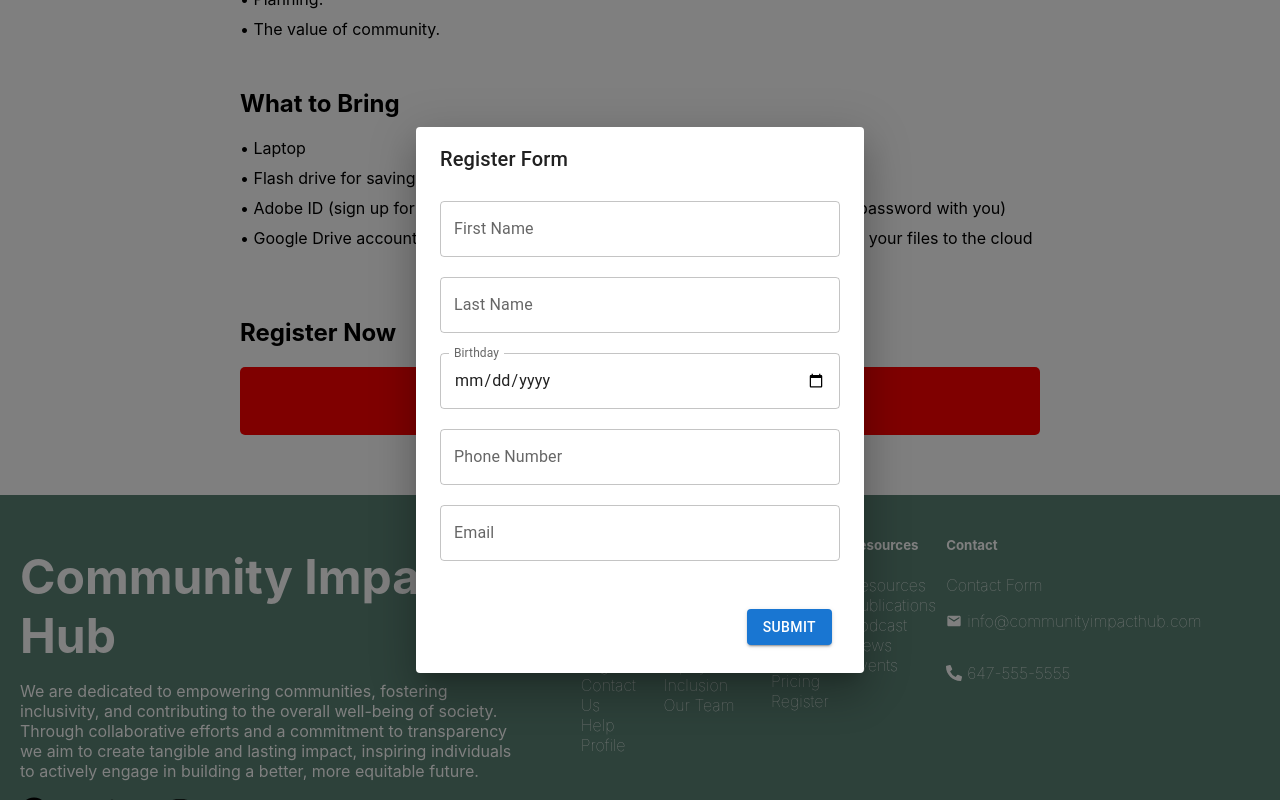
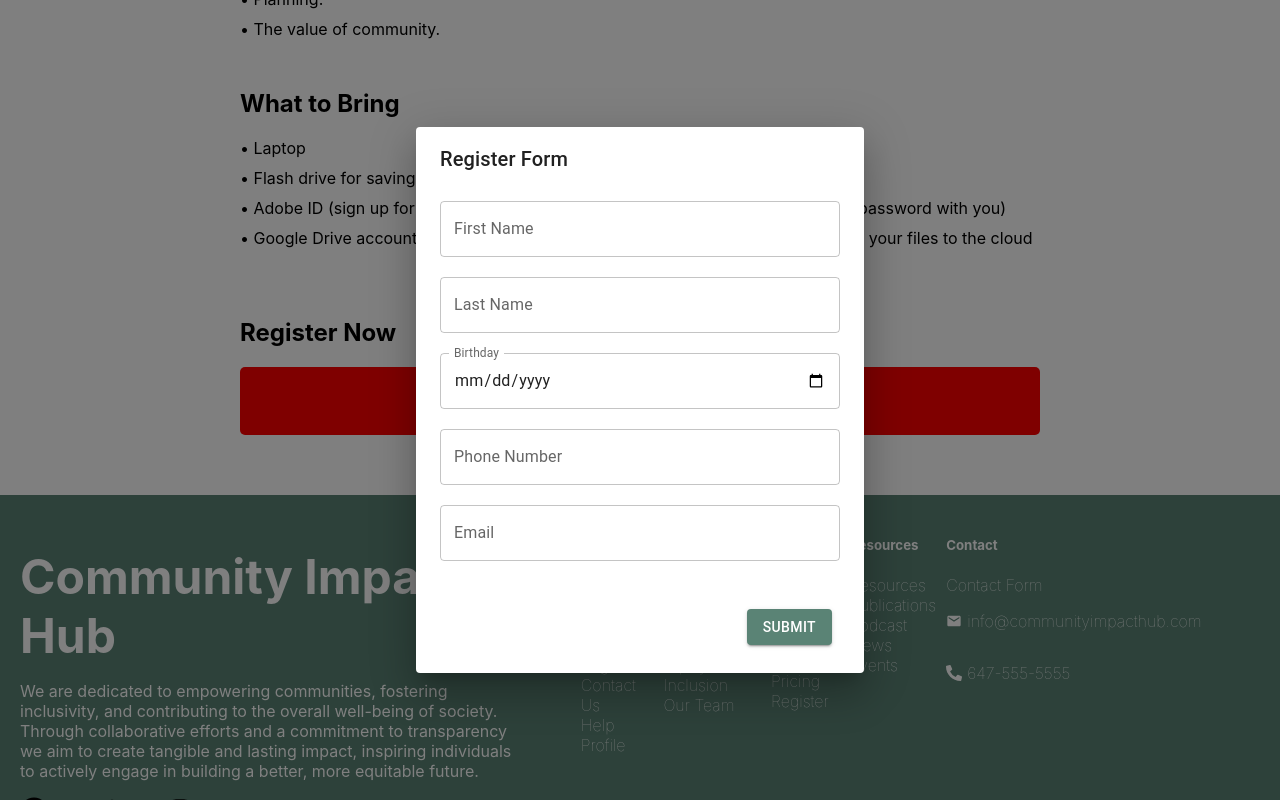
Before and after one commit to venuraperera99/Community-Impact-Hub, a React (Create React App) app: page /summercamp in a window 1280 px wide. Both pictures are taken after a click on the button "Spring / Summer Registration". Shown: the part 1769-2569 px from the top of the page. Built offline with nearby package versions, Linux system fonts and the light colour scheme.

Commit message:
minor changes to form and package.json

```diff
--- a/package.json
+++ b/package.json
@@ -17,7 +17,7 @@
     "yup": "^1.3.3"
   },
   "scripts": {
-    "start": "CHOKIDAR_USEPOLLING=true react-scripts start",
+    "start": "react-scripts start",
     "build": "react-scripts build",
     "test": "react-scripts test",
     "eject": "react-scripts eject"
--- a/src/components/form/Form.js
+++ b/src/components/form/Form.js
@@ -121,7 +121,7 @@ const Form = ({ onClose }) => {
             className="form-field"
           />
           <DialogActions className="actions">
-            <Button type="submit" variant="contained" color="primary">
+            <Button style={{backgroundColor: "#5a8375"}} type="submit" variant="contained">
               Submit
             </Button>
           </DialogActions>
```
